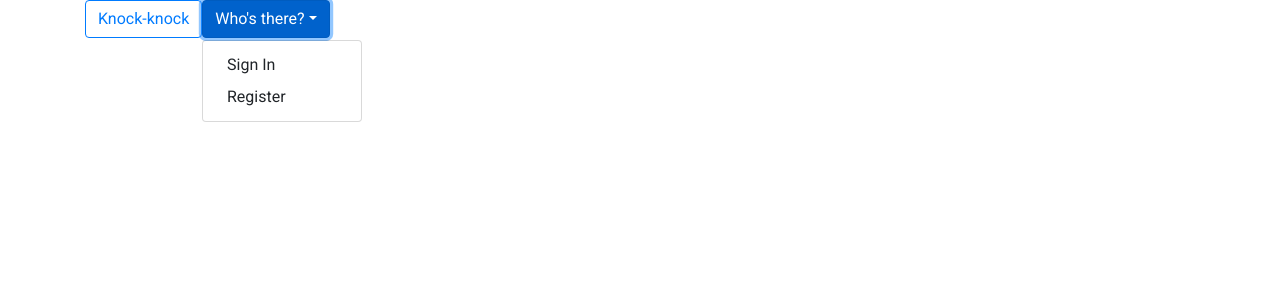
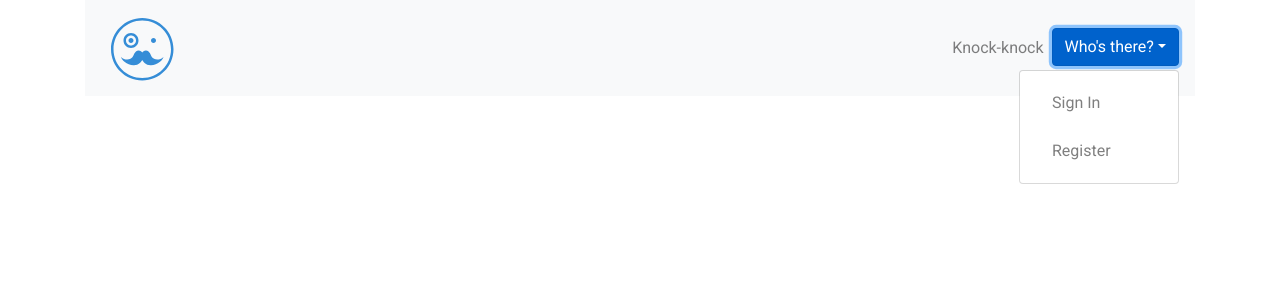
Before and after one commit to dad-jokes-webeu/Frontend, a React (Create React App) app: page / in a window 1280 px wide. Both pictures are taken after a click on the button "Who's there?". Shown: the top 300 px of the page. Built offline with nearby package versions, Linux system fonts and the light colour scheme; no server answers.

Commit message:
Fix navbar

```diff
--- a/src/components/NavBar.scss
+++ b/src/components/NavBar.scss
@@ -2,5 +2,5 @@
 	width: 80px;
 }
 .navbar {
-	padding: 10px 0;
+	// padding: 10px 0;
 }
--- a/src/components/Navbar.jsx
+++ b/src/components/Navbar.jsx
@@ -46,31 +46,8 @@ export default function SiteNavbar() {
 	const toggle = () => setOpen(!dropdownOpen);
 	return (
 		<>
-			{!localStorage.getItem("token") ? (
-				<>
-					<Nav>
-						<Link to="#">
-							<Button outline color="primary">
-								Knock-knock
-							</Button>{" "}
-						</Link>
-						<ButtonDropdown isOpen={dropdownOpen} toggle={toggle}>
-							<DropdownToggle caret color="primary">
-								Who's there?
-							</DropdownToggle>
-							<DropdownMenu>
-								<Link to="/login">
-									<DropdownItem>Sign In</DropdownItem>
-								</Link>
-								<Link to="/register">
-									<DropdownItem>Register</DropdownItem>
-								</Link>
-							</DropdownMenu>
-						</ButtonDropdown>
-					</Nav>
-				</>
-			) : (
-				<Navbar light expand="md">
+			{localStorage.getItem("token") ? (
+				<Navbar color="light" light expand="md">
 					{/* <NavbarBrand href="/">reactstrap</NavbarBrand> */}
 					<NavbarToggler onClick={toggle} />
 					<Collapse isOpen={dropdownOpen} navbar>
@@ -79,7 +56,29 @@ export default function SiteNavbar() {
 						</Link>
 						<Nav className="ml-auto" navbar>
 							<NavItem>
-								<NavLink href="#">Knock-knock</NavLink>
+								<NavLink tag={Link} to="/profile">
+									Profile
+								</NavLink>
+							</NavItem>
+							<NavItem>
+								<NavLink tag={Link} to="/dashboard">
+									Dashboard
+								</NavLink>
+							</NavItem>
+						</Nav>
+					</Collapse>
+				</Navbar>
+			) : (
+				<Navbar color="light" light expand="md">
+					{/* <NavbarBrand href="/">reactstrap</NavbarBrand> */}
+					<NavbarToggler onClick={toggle} />
+					<Collapse isOpen={dropdownOpen} navbar>
+						<Link to="/">
+							<img src={logo} alt="logo" className="logo" />
+						</Link>
+						<Nav className="ml-auto" navbar>
+							<NavItem>
+								<NavLink to="#">Knock-knock</NavLink>
 							</NavItem>
 							<UncontrolledDropdown nav inNavbar>
 								<DropdownToggle caret color="primary">
@@ -87,10 +86,12 @@ export default function SiteNavbar() {
 								</DropdownToggle>
 								<DropdownMenu right>
 									<DropdownItem>
-										<NavLink href="/login">Sign In</NavLink>
+										<NavLink tag={Link} to="/login">
+											Sign In
+										</NavLink>
 									</DropdownItem>
 									<DropdownItem>
-										<NavLink href="/register">
+										<NavLink tag={Link} to="/register">
 											Register
 										</NavLink>
 									</DropdownItem>
```
